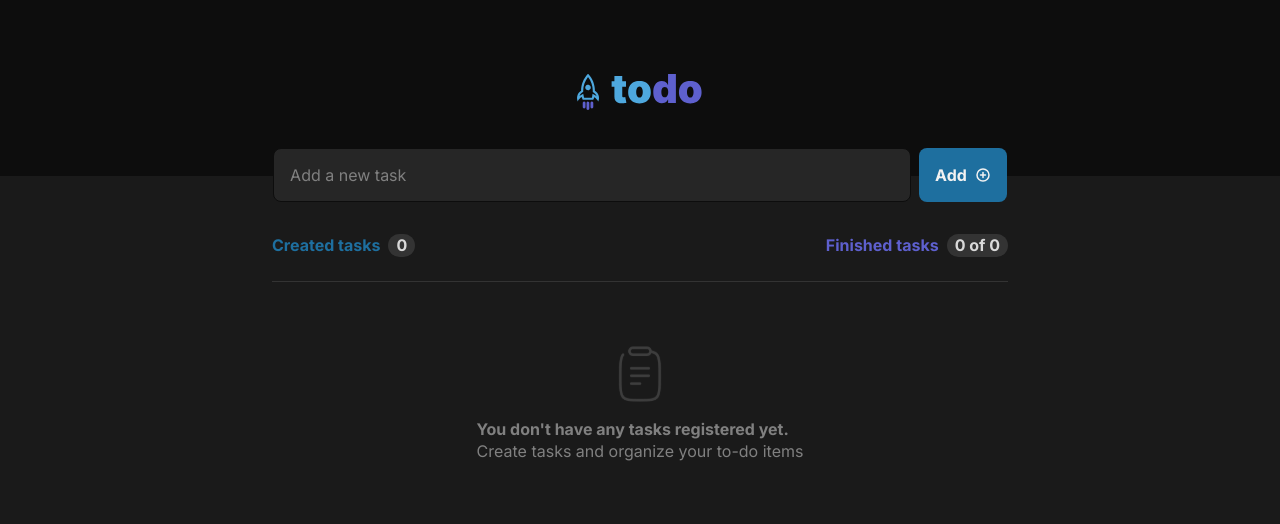
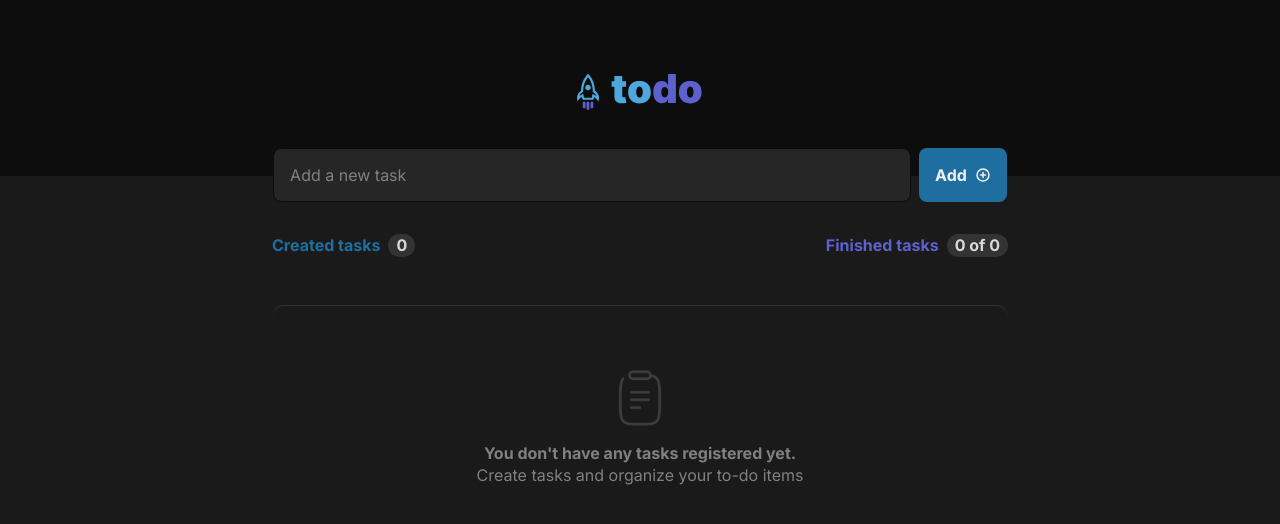
Before and after one commit to caleb-freitas/todo, a React (Vite) app: page / in a window 1280 px wide. Shown: the top 524 px of the page. Built offline with nearby package versions, Linux system fonts and the light colour scheme.

Commit message:
fix: changed the padding depending on tasks number

```diff
--- a/src/components/DoesNotHaveTasks.tsx
+++ b/src/components/DoesNotHaveTasks.tsx
@@ -2,16 +2,14 @@ import clipboard from '../assets/clipboard.svg'
 
 export const DoesNotHaveTasks = () => {
   return (
-    <section className="flex justify-center">
-      <div>
-        <img className="m-auto pb-4" src={clipboard} alt="" />
-        <p className="font-bold text-gray-3000">
-          You don&apos;t have any tasks registered yet.
-        </p>
-        <p className="text-gray-3000">
-          Create tasks and organize your to-do items
-        </p>
-      </div>
-    </section>
+    <div className="m-auto mt-6 w-[736px] rounded-xl border-t-[1px] border-t-gray-4000">
+      <img className="m-auto mt-16 pb-4" src={clipboard} alt="" />
+      <p className="text-center font-bold text-gray-3000">
+        You don&apos;t have any tasks registered yet.
+      </p>
+      <p className="text-center text-gray-3000">
+        Create tasks and organize your to-do items
+      </p>
+    </div>
   )
 }
--- a/src/components/Tasks.tsx
+++ b/src/components/Tasks.tsx
@@ -77,7 +77,7 @@ export const Tasks = () => {
           <PlusCircle weight="bold" />
         </button>
       </form>
-      <div className="m-auto mb-16 flex w-[736px] justify-between border-b-[1px] border-b-gray-4000 pb-6">
+      <div className="m-auto flex w-[736px] justify-between pb-6">
         <div className="flex gap-2 font-bold text-blue-6000">
           <p>Created tasks</p>
           <span className="rounded-xl bg-gray-4000 px-2 font-bold text-gray-2000">
@@ -87,12 +87,8 @@ export const Tasks = () => {
         <div className="flex gap-2 font-bold text-purple-6000">
           <p>Finished tasks</p>
           <span className="rounded-xl bg-gray-4000 px-2 font-bold text-gray-2000">
-            {
-              tasks.filter((task) => {
-                return task.finished === true
-              }).length
-            }{' '}
-            of {tasks.length}
+            {tasks.filter((task) => task.finished === true).length} of{' '}
+            {tasks.length}
           </span>
         </div>
       </div>
```
